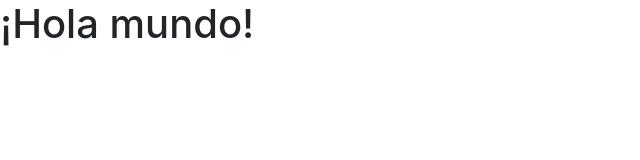
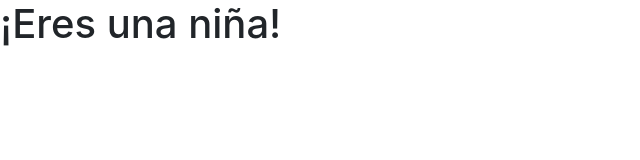
Before and after one commit to danfx100/danfx100.github.io, a plain HTML site: page index.html in a window 1280 px wide. Shown: the whole page, without its empty margins (0-640 px from the left). Drawn offline with nearby package versions, Linux system fonts and the light colour scheme.

Commit message:
Update index.html

```diff
--- a/index.html
+++ b/index.html
@@ -16,7 +16,7 @@
     <![endif]-->
   </head>
   <body>
-    <h1>¡Hola mundo!</h1>
+    <h1>¡Eres una niña!</h1>
 
     <!-- Librería jQuery requerida por los plugins de JavaScript -->
     <script src="http://code.jquery.com/jquery.js"></script>
```
